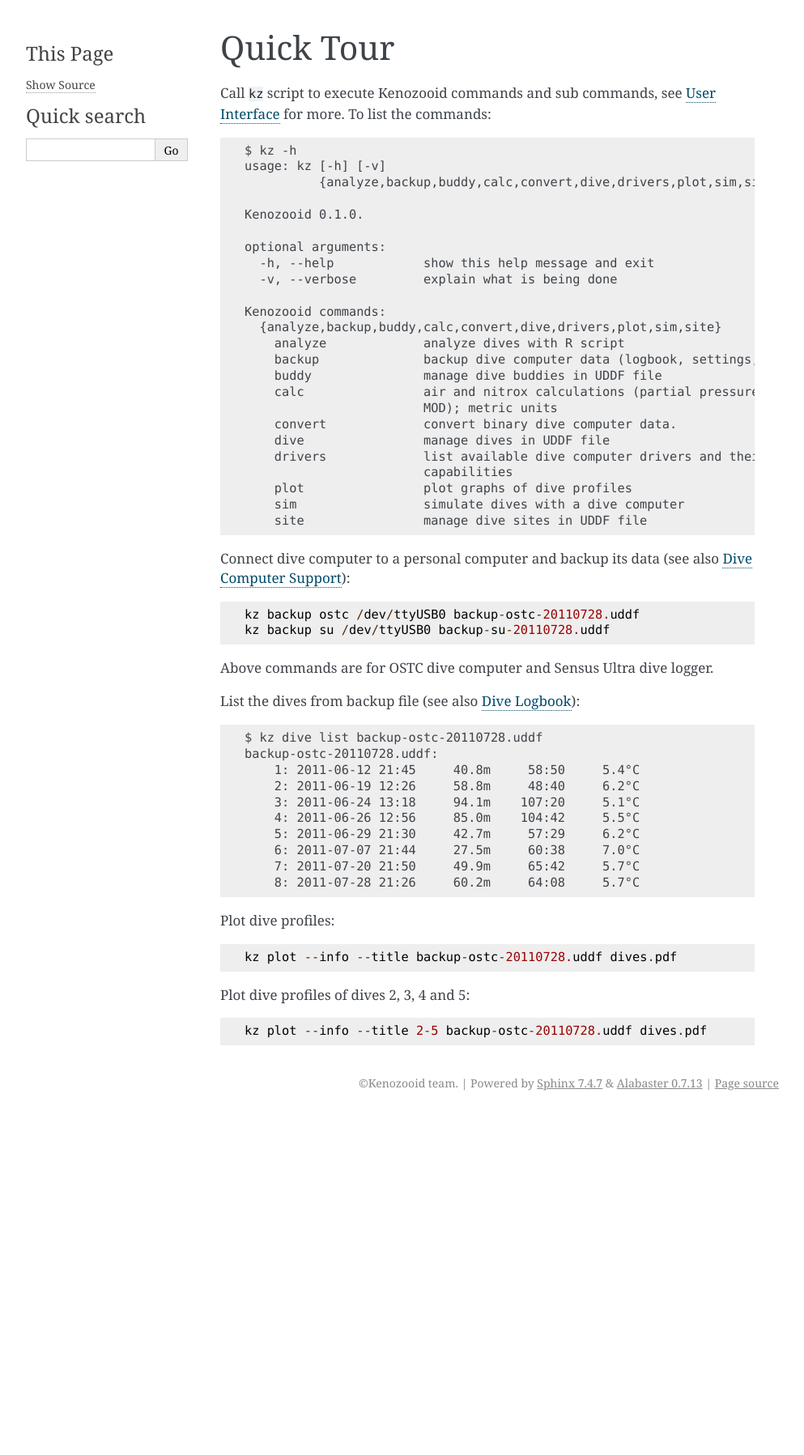
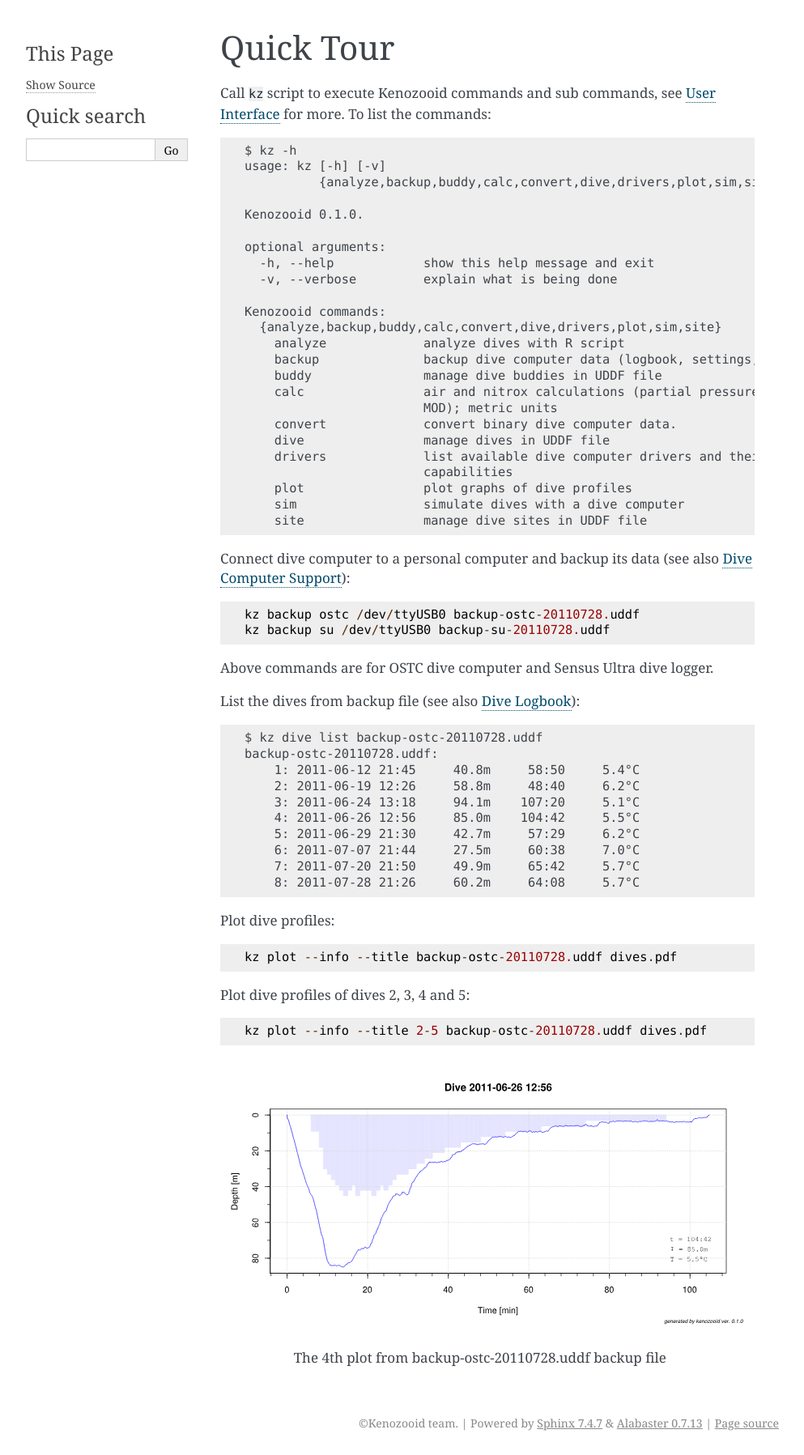
Before and after one commit to gitGNU/gnu_kenozooid, a Sphinx documentation site: the page built from doc/user/qt.rst, in a window 1280 px wide. Shown: the whole page at 81% size, without its empty margins (148-1141 px from the left). Built offline with Sphinx 7.4.7, drawn with Linux system fonts in a browser that asks for light colours; before the commit the page ends 1377 px from its top, so only the background shows below that.

Commit message:
- added dive plot example to quick tour section in user manual

```diff
--- a/doc/user/qt.rst
+++ b/doc/user/qt.rst
@@ -59,4 +59,9 @@
 
    kz plot --info --title 2-5 backup-ostc-20110728.uddf dives.pdf
 
+.. figure:: /user/dive-2011-06-26.svg
+   :align: center
+
+   The 4th plot from backup-ostc-20110728.uddf backup file
+
 .. vim: sw=4:et:ai
```
Also changed, not shown: doc/user/dive-2011-06-26.svg (added).
